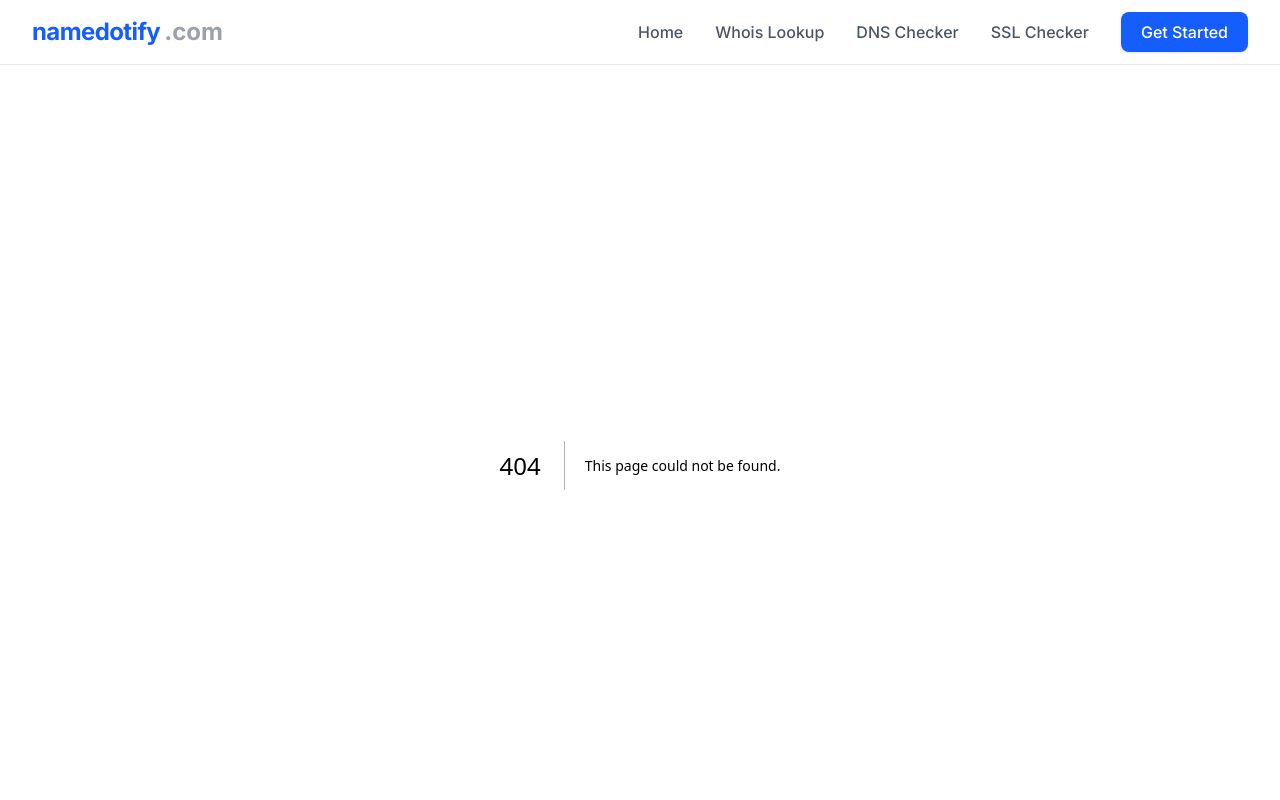
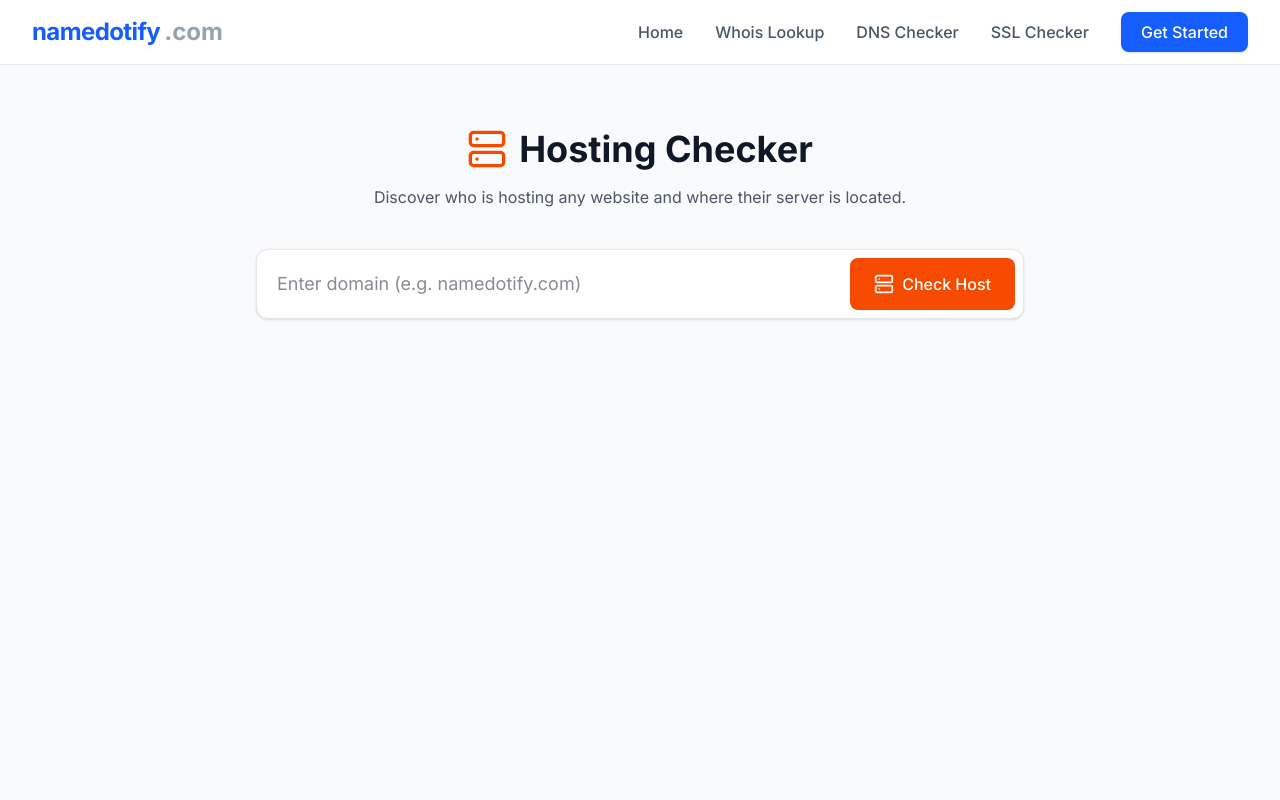
Before and after one commit to ashishjacob786/namedotify, a Next.js app: page /hosting in a window 1280 px wide. Before the commit this address had no page. Shown: the top 800 px of the page. Built offline with nearby package versions, Linux system fonts and the light colour scheme.

Commit message:
Added Hosting Checker tool

```diff
--- /dev/null
+++ b/src/app/api/hosting/route.js
@@ -0,0 +1,39 @@
+import { NextResponse } from 'next/server';
+import dns from 'dns';
+import axios from 'axios';
+
+export async function GET(request) {
+  const { searchParams } = new URL(request.url);
+  const domain = searchParams.get('domain');
+
+  if (!domain) {
+    return NextResponse.json({ error: 'Domain name is required' }, { status: 400 });
+  }
+
+  // Helper function to get IP from domain
+  const getIP = (hostname) => {
+    return new Promise((resolve, reject) => {
+      dns.lookup(hostname, (err, address) => {
+        if (err) reject(err);
+        else resolve(address);
+      });
+    });
+  };
+
+  try {
+    // 1. Get IP address
+    const ip = await getIP(domain);
+
+    // 2. Check Hosting Provider details using free IP API
+    const response = await axios.get(`http://ip-api.com/json/${ip}?fields=status,message,country,city,isp,org,as,query`);
+
+    if (response.data.status === 'fail') {
+        throw new Error('Failed to fetch hosting info');
+    }
+
+    return NextResponse.json(response.data);
+
+  } catch (error) {
+    return NextResponse.json({ error: 'Could not determine hosting provider' }, { status: 500 });
+  }
+}
--- /dev/null
+++ b/src/app/hosting/page.js
@@ -0,0 +1,105 @@
+"use client";
+import React, { useState } from 'react';
+import axios from 'axios';
+import { Server, MapPin, Globe, Loader2, Info } from 'lucide-react';
+
+export default function HostingPage() {
+  const [domain, setDomain] = useState('');
+  const [data, setData] = useState(null);
+  const [loading, setLoading] = useState(false);
+  const [error, setError] = useState('');
+
+  const checkHosting = async () => {
+    if (!domain) return;
+    setLoading(true);
+    setError('');
+    setData(null);
+
+    try {
+      const response = await axios.get(`/api/hosting?domain=${domain}`);
+      setData(response.data);
+    } catch (err) {
+      setError('Could not find hosting details. Please check the domain.');
+    } finally {
+      setLoading(false);
+    }
+  };
+
+  return (
+    <div className="min-h-screen bg-gray-50 text-gray-900 font-sans p-6">
+      <div className="max-w-3xl mx-auto">
+
+        {/* Header */}
+        <div className="text-center mb-10 mt-10">
+            <h1 className="text-4xl font-bold mb-4 flex items-center justify-center gap-3">
+                <Server className="text-orange-600 w-10 h-10" /> Hosting Checker
+            </h1>
+            <p className="text-gray-600">Discover who is hosting any website and where their server is located.</p>
+        </div>
+
+        {/* Input Box */}
+        <div className="bg-white p-2 rounded-xl shadow-sm border border-gray-200 flex gap-2 mb-8">
+            <input
+                type="text"
+                placeholder="Enter domain (e.g. namedotify.com)"
+                className="flex-1 p-3 outline-none text-lg"
+                value={domain}
+                onChange={(e) => setDomain(e.target.value)}
+                onKeyDown={(e) => e.key === 'Enter' && checkHosting()}
+            />
+            <button
+                onClick={checkHosting}
+                disabled={loading}
+                className="bg-orange-600 text-white px-6 py-3 rounded-lg font-medium hover:bg-orange-700 transition flex items-center gap-2"
+            >
+                {loading ? <Loader2 className="animate-spin" /> : <Server size={20} />}
+                Check Host
+            </button>
+        </div>
+
+        {/* Result Card */}
+        {error && <div className="p-4 bg-red-50 text-red-700 rounded-lg border border-red-200">{error}</div>}
+
+        {data && (
+            <div className="bg-white rounded-xl shadow-lg border border-gray-100 overflow-hidden animate-in fade-in slide-in-from-bottom-4 duration-500">
+                <div className="bg-orange-50 p-6 border-b border-orange-100 flex items-center gap-4">
+                    <div className="bg-white p-3 rounded-full shadow-sm">
+                        <Server className="w-8 h-8 text-orange-500" />
+                    </div>
+                    <div>
+                        <p className="text-xs font-bold text-orange-400 uppercase tracking-wider">Hosting Provider</p>
+                        <h2 className="text-2xl font-bold text-gray-900">{data.isp}</h2>
+                        <p className="text-sm text-gray-500">{data.org}</p>
+                    </div>
+                </div>
+
+                <div className="p-8 grid grid-cols-1 md:grid-cols-2 gap-8">
+                    <div className="space-y-1">
+                        <span className="text-xs font-bold text-gray-400 uppercase tracking-wider flex items-center gap-1">
+                           <Globe size={14}/> IP Address
+                        </span>
+                        <p className="text-lg font-mono bg-gray-100 inline-block px-2 py-1 rounded text-gray-800">{data.query}</p>
+                    </div>
+
+                    <div className="space-y-1">
+                        <span className="text-xs font-bold text-gray-400 uppercase tracking-wider flex items-center gap-1">
+                           <MapPin size={14}/> Server Location
+                        </span>
+                        <p className="text-lg font-medium text-gray-800">{data.city}, {data.country}</p>
+                    </div>
+
+                    <div className="space-y-1 col-span-1 md:col-span-2">
+                        <div className="bg-blue-50 p-4 rounded-lg flex gap-3 items-start">
+                            <Info className="w-5 h-5 text-blue-500 flex-shrink-0 mt-0.5" />
+                            <p className="text-sm text-blue-800">
+                                Note: Some websites use Cloudflare or CDNs. In that case, the result might show "Cloudflare" instead of the actual backend hosting.
+                            </p>
+                        </div>
+                    </div>
+                </div>
+            </div>
+        )}
+      </div>
+    </div>
+  );
+}
```
